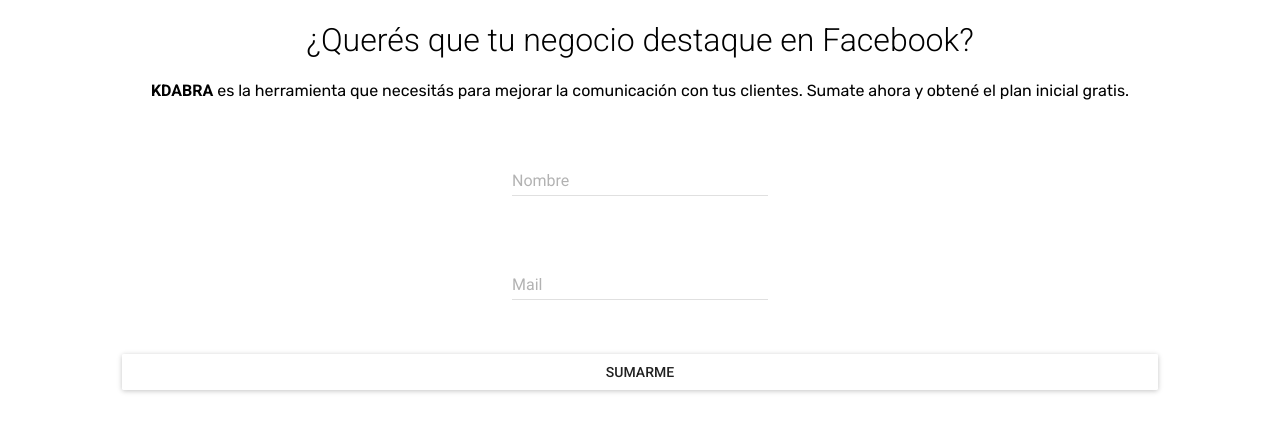
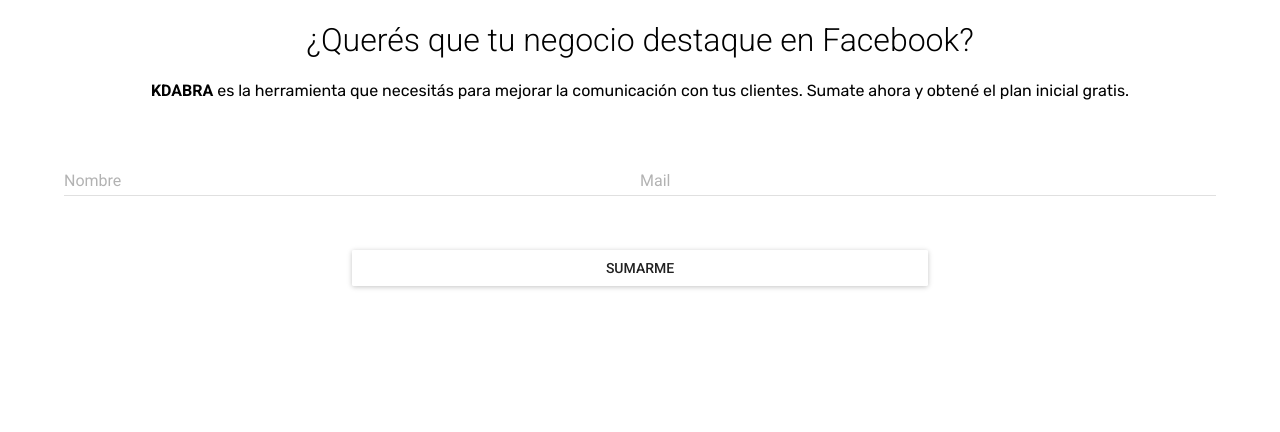
Before and after one commit to FedeAPerez/kdabrawebplatform, a React (Create React App) app: page / in a window 1280 px wide. Shown: the top 432 px of the page. Built offline with nearby package versions, Linux system fonts and the light colour scheme.

Commit message:
mini form responsive

```diff
--- a/src/App.css
+++ b/src/App.css
@@ -50,5 +50,9 @@
   .kdabra-app-button-container {
     display: inline-block;
     margin: 1em auto;
+    width: 50%
+  }
+  .kdabra-app-input {
+    display: inline-block;
   }
 }
--- a/src/View/MainInputView.js
+++ b/src/View/MainInputView.js
@@ -25,6 +25,7 @@
 							hintText="Nombre"
 							floatingLabelText="Nombre"
 							className="kdabra-app-input"
+							fullWidth={true}
 							/>
 							</div>
 
@@ -33,6 +34,7 @@
 								hintText="Mail"
 								floatingLabelText="Mail"
 								className="kdabra-app-input"
+								fullWidth={true}
 								/>
 						</div>
 
```
Also changed, not shown: public/index.html (+1 -21 lines).
